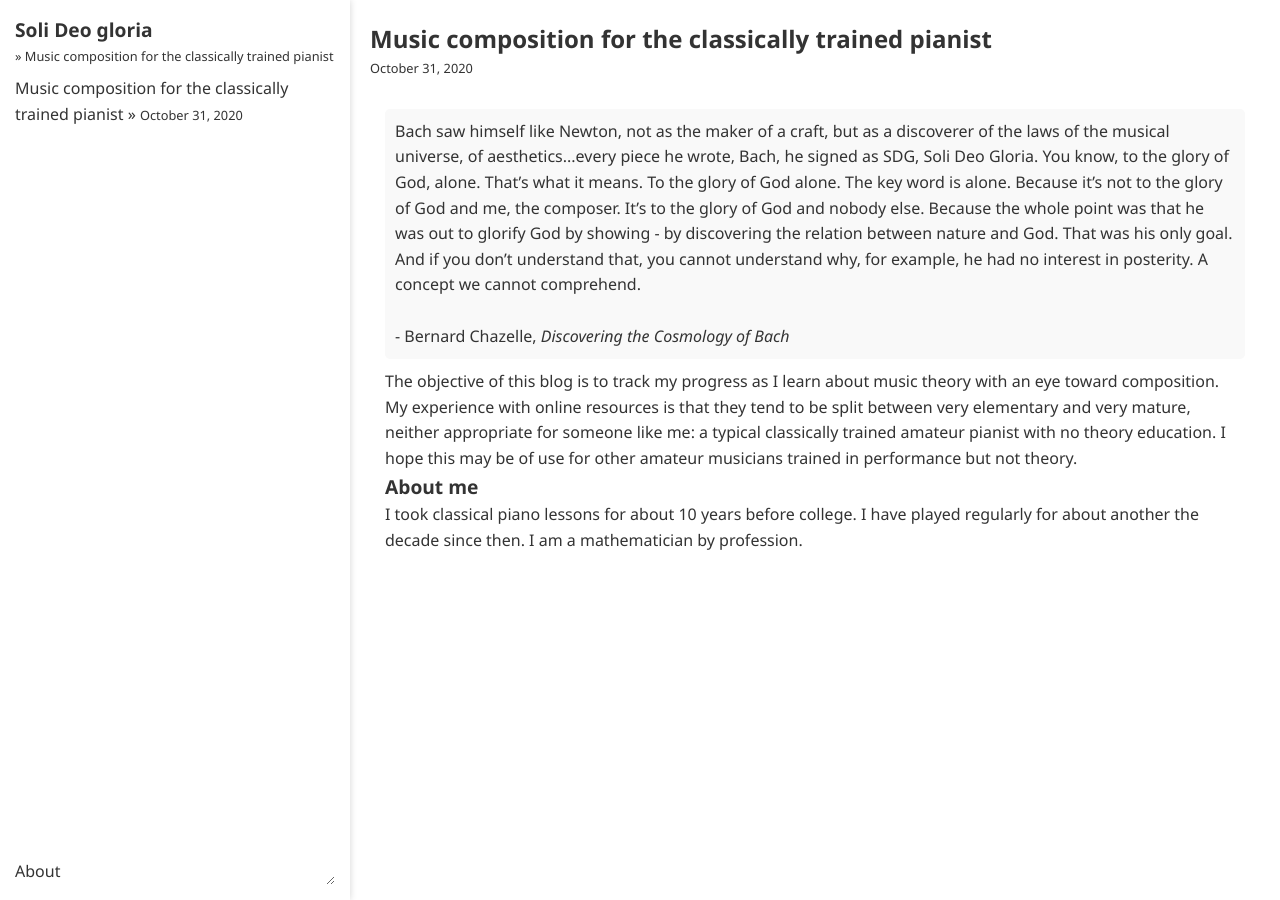
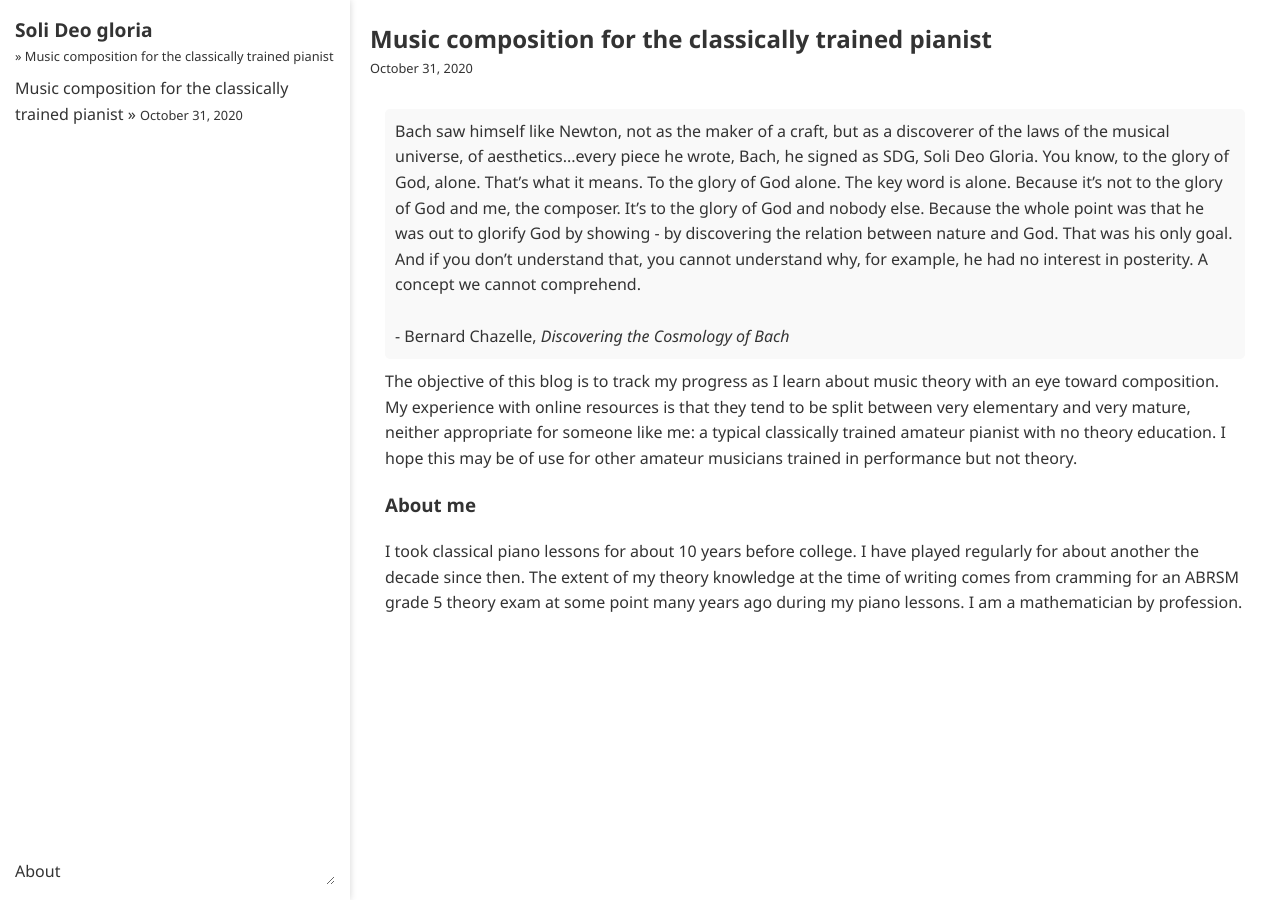
Before and after one commit to ansyblenetwork/sdg, a Jekyll site: the page built from _posts/2020-10-31-music-composition-for-the-classically-trained.html, in a window 1280 px wide. Built offline with Jekyll 4.4.1, drawn with Linux system fonts in a browser that asks for light colours.

Commit message:
Update 2020-10-31-music-composition-for-the-classically-trained.html

```diff
--- a/_posts/2020-10-31-music-composition-for-the-classically-trained.html
+++ b/_posts/2020-10-31-music-composition-for-the-classically-trained.html
@@ -11,6 +11,6 @@ title: "Music composition for the classically trained pianist"
 
 The objective of this blog is to track my progress as I learn about music theory with an eye toward composition. My experience with online resources is that they tend to be split between very elementary and very mature, neither appropriate for someone like me: a typical classically trained amateur pianist with no theory education. I hope this may be of use for other amateur musicians trained in performance but not theory.
 
-<h2>About me</h2>
+<h3>About me</h3>
 
-I took classical piano lessons for about 10 years before college. I have played regularly for about another the decade since then. I am a mathematician by profession.
+I took classical piano lessons for about 10 years before college. I have played regularly for about another the decade since then. The extent of my theory knowledge at the time of writing comes from cramming for an ABRSM grade 5 theory exam at some point many years ago during my piano lessons. I am a mathematician by profession.
```
